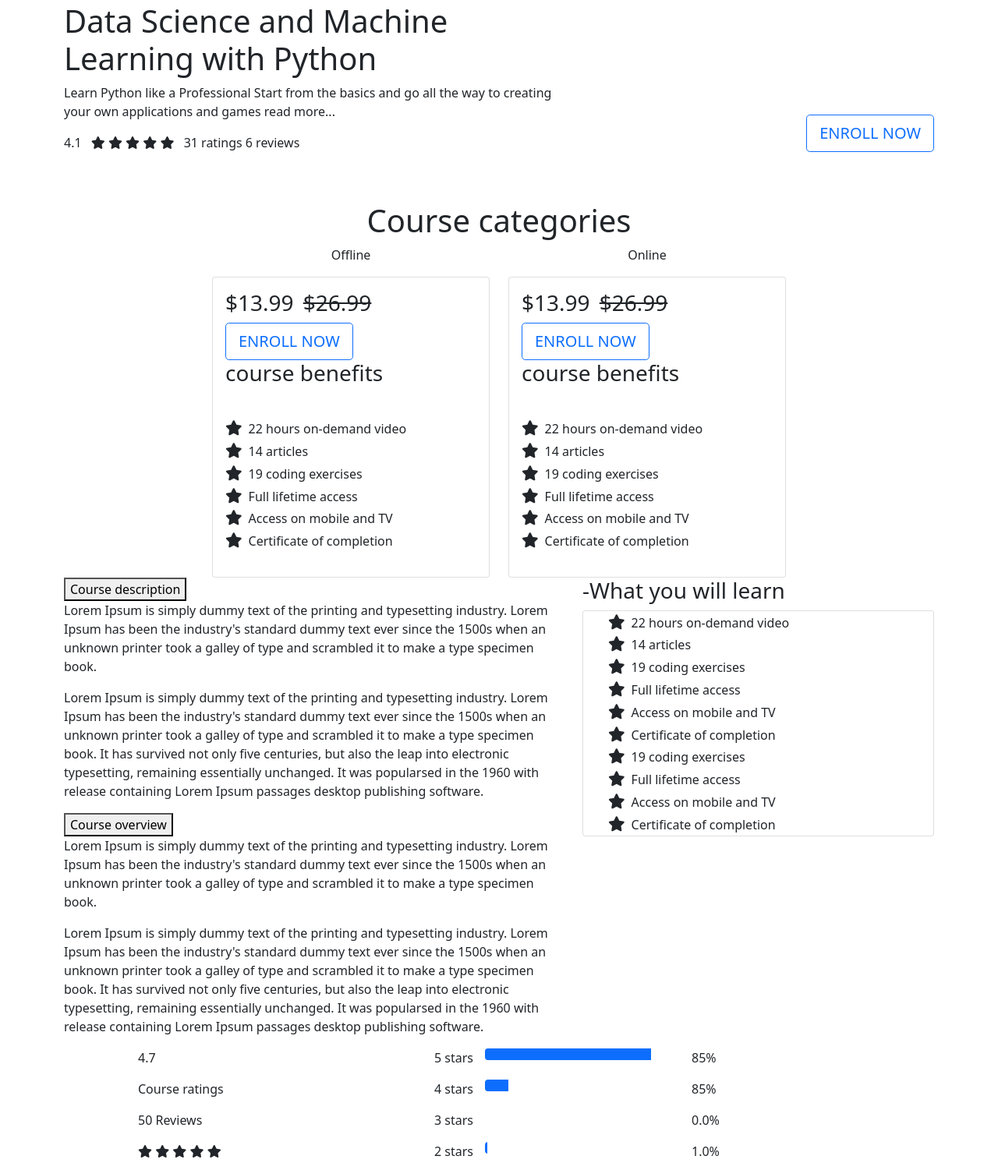
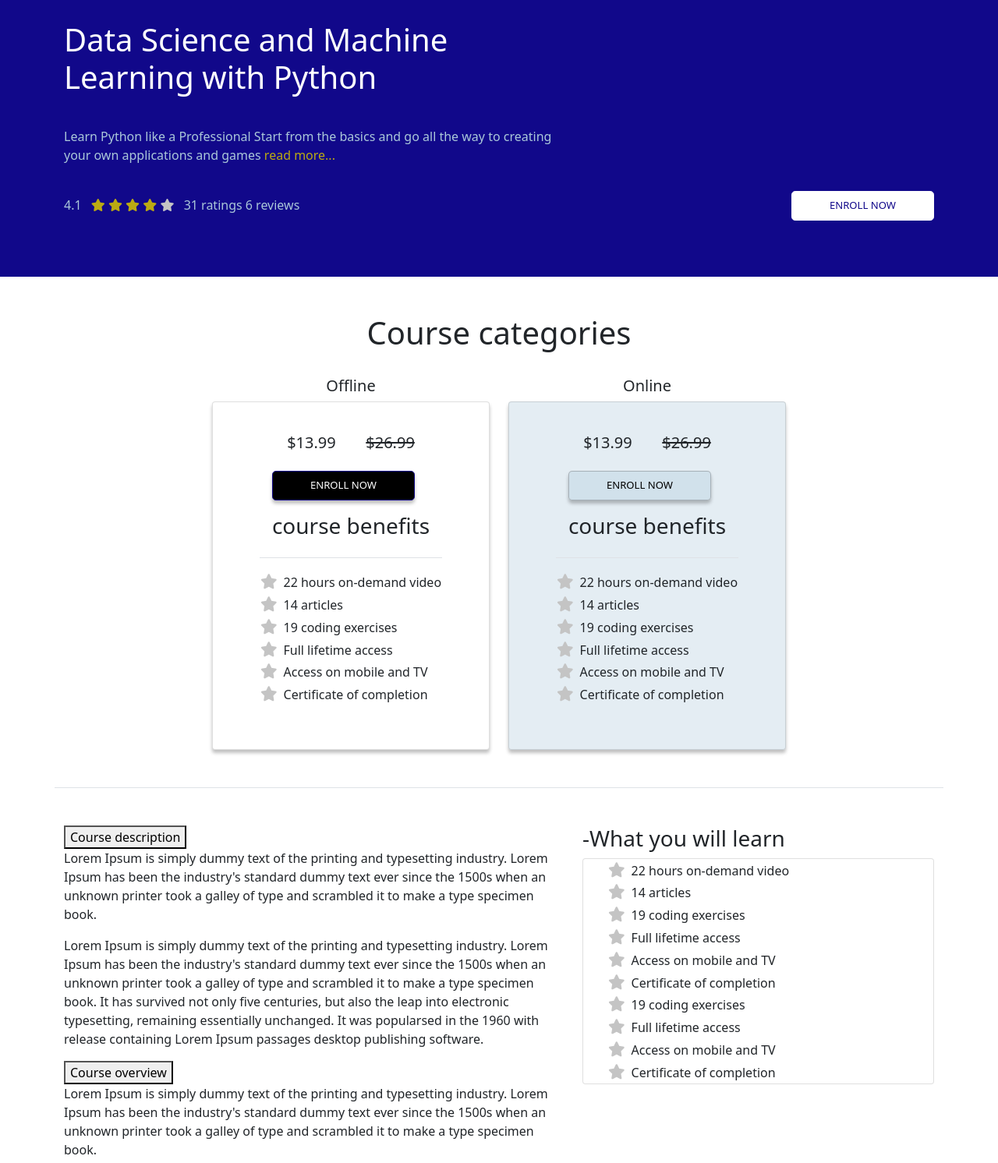
Before and after one commit to Africa-Trainovation-Consulting/ATC-data_course, a website: page index.html in a window 1280 px wide. Shown: the part 45-1537 px from the top of the page at 78% size. Drawn offline with Linux system fonts and the light colour scheme.

Commit message:
completed partially course description section

```diff
--- a/assets/styles/base/_custom.scss
+++ b/assets/styles/base/_custom.scss
@@ -7,7 +7,46 @@
   font-weight: 600;
   margin-right: 0.5rem;
   font-size: 1.2rem;
+
 }
+
+// color
+$primary: #11088A;
+$white:    #fff ;
+$gray-100: #f8f9fa ;
+$gray-200: #e9ecef ;
+$gray-300: #dee2e6 ;
+$gray-400: #ced4da ;
+$gray-500: #adb5bd ;
+$gray-600: #ABC8D9 ;
+$gray-700: #495057 ;
+$gray-800: #343a40 ;
+$gray-900: #212529 ;
+$black:    #000;
+$blue:    #0d6efd;
+$indigo:  #6610f2;
+$purple:  #6f42c1;
+$pink:    #d63384;
+$red:     #dc3545;
+$orange:  #fd7e14;
+$yellow:  #BBAA12;
+$green:   #198754;
+$teal:    #20c997;
+$cyan:    #0dcaf0;
+
+
+// btn border
+
+// btn padding
+$input-btn-padding-y-lg:      .5rem ;
+$input-btn-padding-x-lg:      3rem ;
+
+// btn-lg fontsize
+$input-btn-font-size-lg: 0.82rem;
+
+
+// card shadow
+$card-box-shadow: 0px 4px 4px rgba(0, 0, 0, 0.25);
 
 
 
--- a/assets/styles/layout/_courseCategory.scss
+++ b/assets/styles/layout/_courseCategory.scss
@@ -0,0 +1,43 @@
+@use '../base/custom' as *;
+@use '../abstracts/mixins' as *;
+
+li::before {
+  color: #C4C4C4;
+}
+
+.cardShadow {
+  box-shadow: $card-box-shadow;
+}
+
+.onlineCard {
+  background: #ABC8D952;
+}
+
+.course_category {
+  .offline_category {
+    button {
+    color: $white;
+    background-color: #000000;
+    box-shadow: 0px 4px 4px rgba(0, 0, 0, 0.25);
+
+      &:hover {
+        opacity: 0.8;
+        transform: scale(1.1);
+      }
+    }
+  }
+
+  .online_category {
+    button {
+      color: $black;
+      box-shadow: 0px 4px 4px rgba(0, 0, 0, 0.25);
+      background: rgba(171, 200, 217, 0.32);
+      border: 1px solid rgba(83, 83, 83, 0.35);
+
+      &:hover {
+        opacity: 0.8;
+        transform: scale(1.1);
+      }
+    }
+  }
+}
--- a/assets/styles/layout/_main.scss
+++ b/assets/styles/layout/_main.scss
@@ -5,7 +5,21 @@
   @include media-breakpoint-between (xs, md) {
     text-align: center ;
   }
+  p {
+    color: $gray-600;
+    .readMore {
+      color: $yellow;
+    }
+  }
+  .ratings {
+    color: $yellow;
+    .emptyStar {
+      color: #C4C4C4;
+    }
+  }
 }
+
+
 
 .main_button {
   @include media-breakpoint-between (xs, md) {
@@ -13,4 +27,16 @@
 
   }
 
+  .btn_custom {
+    color: $primary;
+    background-color: $white;
+
+    &:hover {
+      opacity: 0.8;
+      transform: scale(1.1);
+    }
+  }
+
+
+
 }
--- a/assets/styles/layout/_studentsFeedback.scss
+++ b/assets/styles/layout/_studentsFeedback.scss
@@ -14,15 +14,18 @@
   }
 }
 .image_container {
-  width: 370px;
-  height: 370px;
-  padding: 29px;
+  display: flex;
+  align-items: center;
+  justify-content: center;
+  width: 150px;
+  height: 150px;
+
   border: 1px solid $black;
   border-radius: 50%;
 }
 .image {
-  width: 312px;
-  height: 312px;
+  width: 130px;
+  height: 130px;
   background-color: $primary;
   border-radius: 50%;
 }
--- a/index.html
+++ b/index.html
@@ -16,31 +16,31 @@
 
 <body>
   <!-- main section -->
-  <main class="">
+  <main class="bg-primary">
     <div class="container py-5">
       <section class="row">
         <div class="main_content col-lg-7 col-md-6  text-md-left">
-          <h1>
+          <h1 class="py-4 text-white">
             Data Science and Machine Learning with Python
           </h1>
-          <p>
+          <p class="py-2">
             Learn Python like a Professional Start from the basics and go all the way to creating your own applications
-            and games read more...
+            and games <span class="readMore">read more...</span>
           </p>
-          <div class="list-inline">
+          <div class="list-inline py-3">
             <p class="list-inline-item">4.1</p>
-            <span class="list-inline-item">
+            <span class="list-inline-item ratings">
               <i class="fas fa-star"></i>
               <i class="fas fa-star"></i>
               <i class="fas fa-star"></i>
               <i class="fas fa-star"></i>
-              <i class="fas fa-star"></i>
+              <i class="fas fa-star emptyStar"></i>
             </span>
             <p class="list-inline-item">31 ratings 6 reviews</p>
           </div>
         </div>
-        <aside class="main_button col-lg-5 col-md-6 d-flex align-items-end pb-3">
-          <button type="button" class="btn btn-outline-primary btn-lg ms-md-auto">
+        <aside class="main_button col-lg-5 col-md-6 d-flex align-items-end pb-4">
+          <button type="button" class="btn btn_custom btn-lg ms-md-auto border-white">
             ENROLL NOW
           </button>
         </aside>
@@ -50,23 +50,23 @@
 
   <!-- course category section -->
 
-  <section class="course_category container">
-    <div class="row justify-content-center">
+  <section class="course_category container border-bottom">
+    <div class="row justify-content-center py-5">
       <h1 class="text-center">Course categories</h1>
-      <aside class="offline_category col-lg-4">
-        <p class="text-center">Offline</p>
-        <div class="card">
-          <div class="card-body">
-            <span class="price list-inline">
-              <h3 class="list-inline-item">$13.99</h3>
-              <h3 class="list-inline-item"><s>$26.99</s></h3>
+      <aside class="offline_category col-md-4">
+        <p class="text-center mb-2 mt-4 h5">Offline</p>
+        <div class="card cardShadow py-4">
+          <div class="card-body w-20 mx-auto border-bottom">
+            <span class="d-flex justify-content-around">
+              <h5>$13.99</h5>
+              <h5><s>$26.99</s></h5>
             </span>
-            <button class="btn btn-outline-primary btn-lg d-block">
+            <button class="btn btn-outline-primary btn-lg d-block my-3">
               ENROLL NOW
             </button>
-            <h3>course benefits</h3>
+            <h3 class="text-center">course benefits</h3>
           </div>
-          <ul class="text-left card-body">
+          <ul class="text-left card-body w-20 mx-auto">
             <li>22 hours on-demand video</li>
             <li>14 articles</li>
             <li>19 coding exercises</li>
@@ -76,20 +76,20 @@
           </ul>
         </div>
       </aside>
-      <aside class="online_category col-lg-4">
-        <p class="text-center">Online</p>
-        <div class="card">
-          <div class="card-body">
-            <span class="price list-inline">
-              <h3 class="list-inline-item">$13.99</h3>
-              <h3 class="list-inline-item"><s>$26.99</s></h3>
+      <aside class="online_category col-md-4">
+        <p class="text-center mb-2 mt-4  h5">Online</p>
+        <div class="card cardShadow onlineCard py-4">
+          <div class="card-body w-20 mx-auto border-bottom">
+            <span class="d-flex justify-content-around">
+              <h5>$13.99</h5>
+              <h5><s>$26.99</s></h5>
             </span>
-            <button class="btn btn-outline-primary btn-lg d-block">
+            <button class="btn btn-lg d-block my-3">
               ENROLL NOW
             </button>
-            <h3>course benefits</h3>
+            <h3 class="text-center">course benefits</h3>
           </div>
-          <ul class="card-body">
+          <ul class="text-left card-body w-20 mx-auto">
             <li>22 hours on-demand video</li>
             <li>14 articles</li>
             <li>19 coding exercises</li>
@@ -103,19 +103,19 @@
   </section>
 
   <!-- course description and overview -->
-  <section class="course_description container">
+  <section class="course_description container py-5">
     <div class="row">
       <div class="col-lg-7">
         <article class="">
           <button>
             Course description
           </button>
-          <p>
+          <p class="text-justify">
             Lorem Ipsum is simply dummy text of the printing and typesetting industry. Lorem Ipsum has been the industry's
             standard dummy text ever since the 1500s when an unknown printer took a galley of type and scrambled it to
             make a type specimen book.
           </p>
-          <p>
+          <p class="text-justify">
             Lorem Ipsum is simply dummy text of the printing and typesetting industry. Lorem Ipsum has been the industry's
             standard dummy text ever since the 1500s when an unknown printer took a galley of type and scrambled it to
             make a type specimen book. It has survived not only five centuries, but also the leap into electronic
@@ -127,12 +127,12 @@
           <button>
             Course overview
           </button>
-          <p>
+          <p class="text-justify">
             Lorem Ipsum is simply dummy text of the printing and typesetting industry. Lorem Ipsum has been the industry's
             standard dummy text ever since the 1500s when an unknown printer took a galley of type and scrambled it to
             make a type specimen book.
           </p>
-          <p>
+          <p class="text-justify">
             Lorem Ipsum is simply dummy text of the printing and typesetting industry. Lorem Ipsum has been the industry's
             standard dummy text ever since the 1500s when an unknown printer took a galley of type and scrambled it to
             make a type specimen book. It has survived not only five centuries, but also the leap into electronic
@@ -205,7 +205,7 @@
             <p>1.0%</p>
           </li>
           <li class="d-flex">
-            <p>1 star</p>
+            <p>1 star&nbsp;</p>
             <div class="progress">
               <div class="progress-bar" style="width: 1%" role="progressbar" aria-valuenow="1" aria-valuemin="0" aria-valuemax="100"></div>
             </div>
@@ -213,8 +213,8 @@
           </li>
         </ul>
       </article>
-      <article class="d-flex">
-        <span>
+      <article class="row justify-content-center">
+        <span class="col-md-4">
           <figure>
             <div class="image_container">
               <div class="image"></div>
@@ -236,7 +236,7 @@
             industry's standard dummy text ever since the 1500s when an unknown printer took
           </p>
         </span>
-        <span>
+        <span class="col-md-4">
           <figure>
             <div class="image_container">
               <div class="image"></div>
```
Also changed, not shown: assets/styles/style.css, 1 other file.
